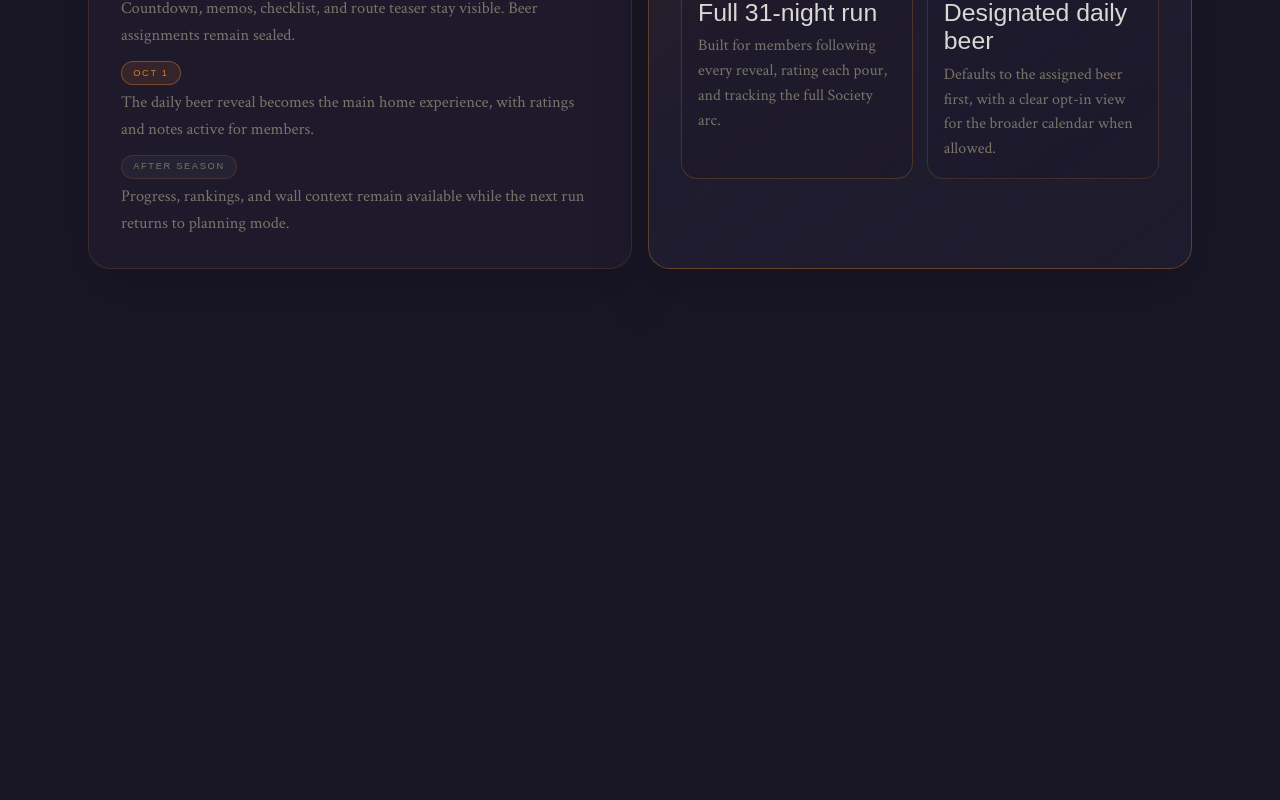
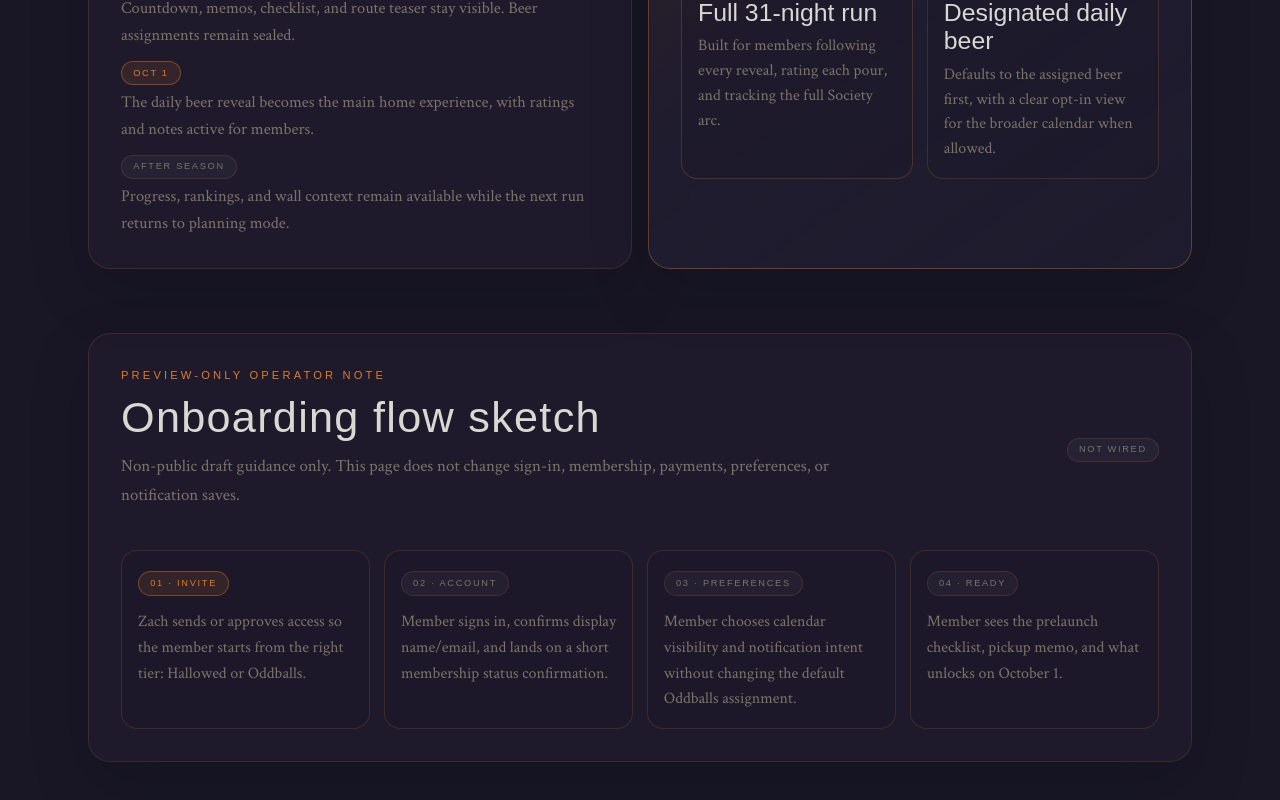
Before and after one commit to zpphillips-star/hhs-app, a Next.js app: page /preview/prelaunch-home in a window 1280 px wide. Shown: the part 1901-2701 px from the top of the page. Before the commit the page ends 2266 px from the top, so only its background shows below. Built offline with nearby package versions, Linux system fonts and the light colour scheme; no server answers; a web font is replaced by a local one.

Commit message:
Add onboarding sketch to prelaunch preview

```diff
--- a/app/preview/prelaunch-home/PrelaunchHomePreview.tsx
+++ b/app/preview/prelaunch-home/PrelaunchHomePreview.tsx
@@ -175,6 +175,13 @@ export default function PrelaunchHomePreview() {
     'Choose your visibility: Hallowed full run or Oddballs daily assignment.',
   ]
 
+  const onboardingSketch = [
+    ['Invite', 'Zach sends or approves access so the member starts from the right tier: Hallowed or Oddballs.'],
+    ['Account', 'Member signs in, confirms display name/email, and lands on a short membership status confirmation.'],
+    ['Preferences', 'Member chooses calendar visibility and notification intent without changing the default Oddballs assignment.'],
+    ['Ready', 'Member sees the prelaunch checklist, pickup memo, and what unlocks on October 1.'],
+  ]
+
   return (
     <main
       style={{
@@ -341,7 +348,7 @@ export default function PrelaunchHomePreview() {
         </div>
       </section>
 
-      <section className="container mx-auto max-w-6xl px-6 py-8" style={{ paddingBottom: 'clamp(4rem, 8vw, 6rem)' }}>
+      <section className="container mx-auto max-w-6xl px-6 py-8">
         <div style={{ display: 'grid', gridTemplateColumns: 'repeat(auto-fit, minmax(min(100%, 290px), 1fr))', gap: '1rem' }}>
           <Panel>
             <SectionHeading
@@ -394,6 +401,29 @@ export default function PrelaunchHomePreview() {
           </Panel>
         </div>
       </section>
+
+      <section className="container mx-auto max-w-6xl px-6 py-8" style={{ paddingBottom: 'clamp(4rem, 8vw, 6rem)' }}>
+        <Panel>
+          <div style={{ display: 'flex', flexWrap: 'wrap', gap: '0.85rem', alignItems: 'center', justifyContent: 'space-between', marginBottom: '1rem' }}>
+            <SectionHeading
+              eyebrow="Preview-only operator note"
+              title="Onboarding flow sketch"
+              intro="Non-public draft guidance only. This page does not change sign-in, membership, payments, preferences, or notification saves."
+            />
+            <StatusPill tone="muted">Not wired</StatusPill>
+          </div>
+          <div style={{ display: 'grid', gridTemplateColumns: 'repeat(auto-fit, minmax(min(100%, 210px), 1fr))', gap: '0.85rem' }}>
+            {onboardingSketch.map(([label, text], index) => (
+              <div key={label} style={{ border: '1px solid rgba(217, 124, 43, 0.18)', borderRadius: '16px', padding: '1rem', background: 'rgba(25, 23, 38, 0.24)' }}>
+                <StatusPill tone={index === 0 ? 'gold' : 'muted'}>{String(index + 1).padStart(2, '0')} · {label}</StatusPill>
+                <p style={{ color: 'var(--text-muted)', fontFamily: bodyFont, fontSize: '1rem', lineHeight: 1.6, margin: '0.85rem 0 0' }}>
+                  {text}
+                </p>
+              </div>
+            ))}
+          </div>
+        </Panel>
+      </section>
     </main>
   )
 }
```
